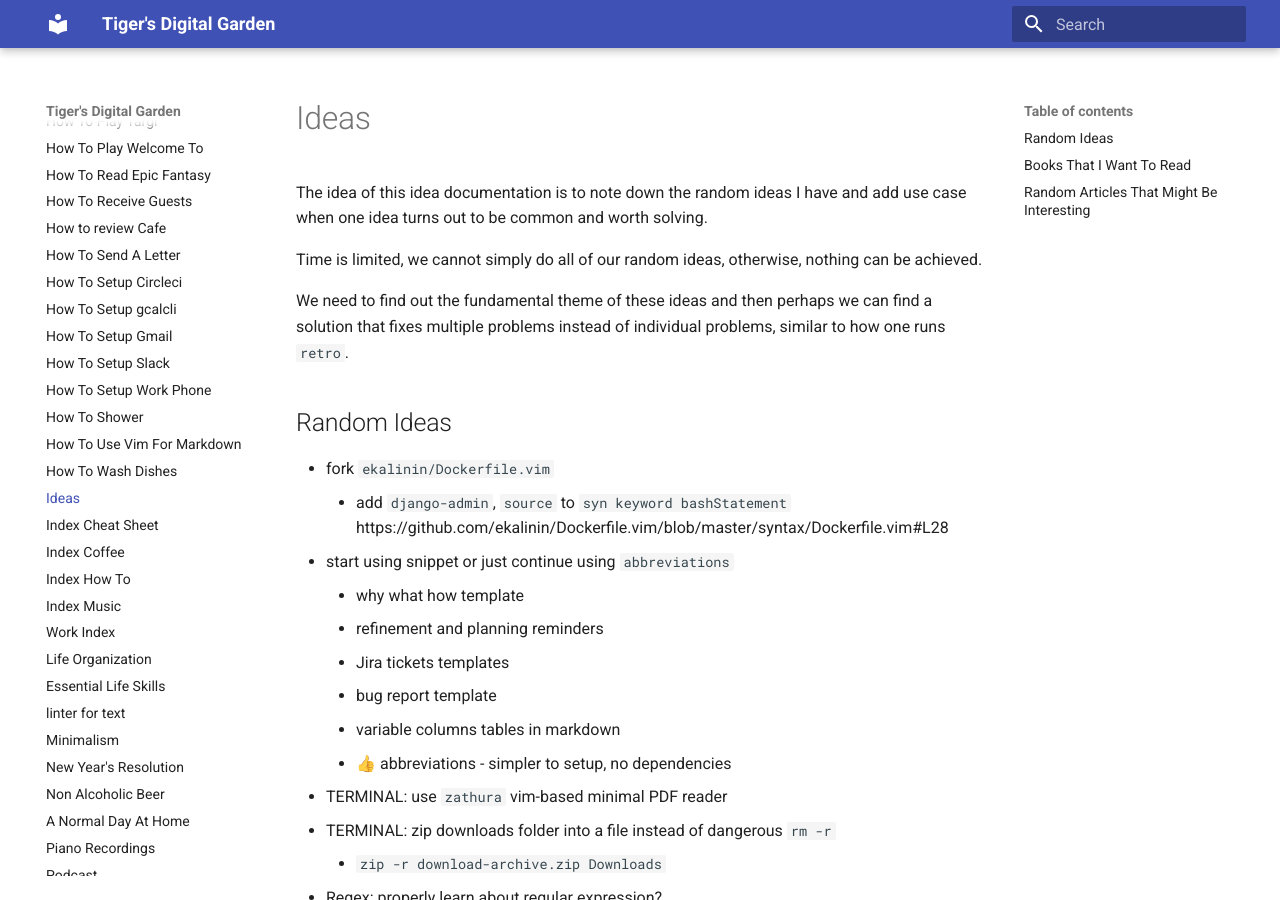
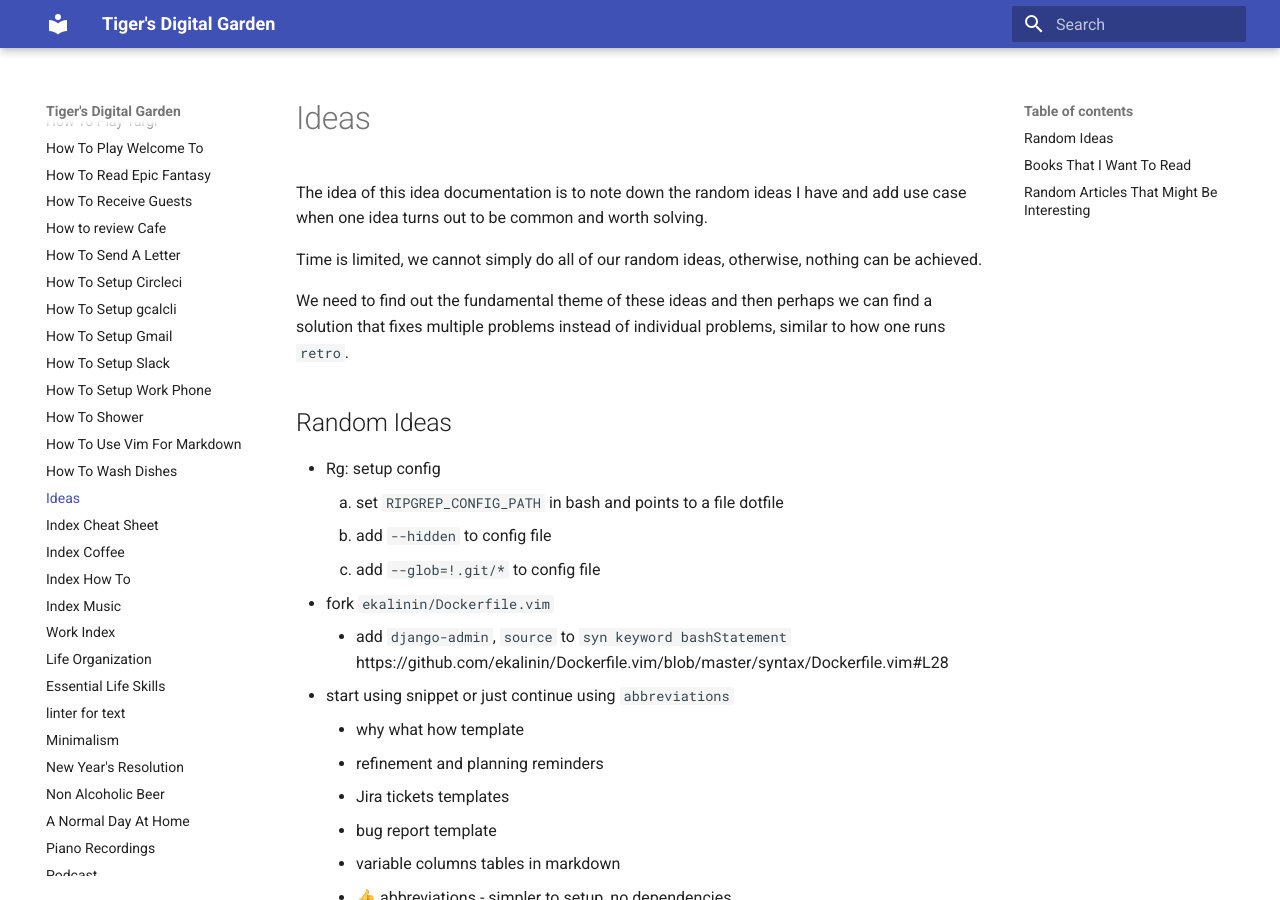
Before and after one commit to ynotstartups/notes, an MkDocs documentation site: the page built from notes/ideas.md, in a window 1280 px wide and 900 px high. Built offline with MkDocs 1.6.1 and Material for MkDocs 9.7.7, drawn with Linux system fonts in a browser that asks for light colours.

Commit message:
setup rg config

```diff
--- a/notes/ideas.md
+++ b/notes/ideas.md
@@ -8,6 +8,10 @@ We need to find out the fundamental theme of these ideas and then perhaps we can
 
 ## Random Ideas
 
+- Rg: setup config
+  1. set `RIPGREP_CONFIG_PATH` in bash and points to a file dotfile
+  1. add `--hidden` to config file
+  1. add `--glob=!.git/*` to config file
 - fork `ekalinin/Dockerfile.vim`
   - add `django-admin`, `source` to `syn keyword bashStatement` https://github.com/ekalinin/Dockerfile.vim/blob/master/syntax/Dockerfile.vim#L28
 - start using snippet or just continue using `abbreviations`
```
